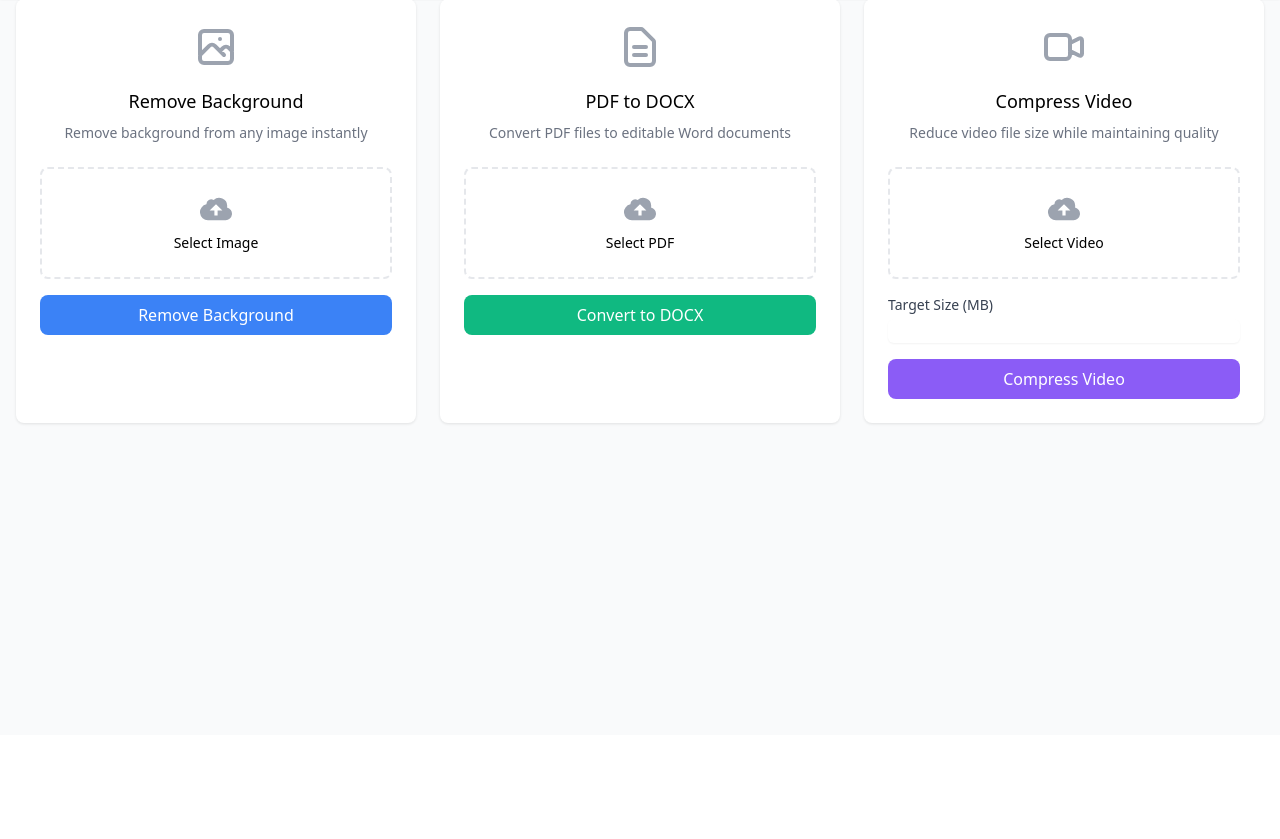
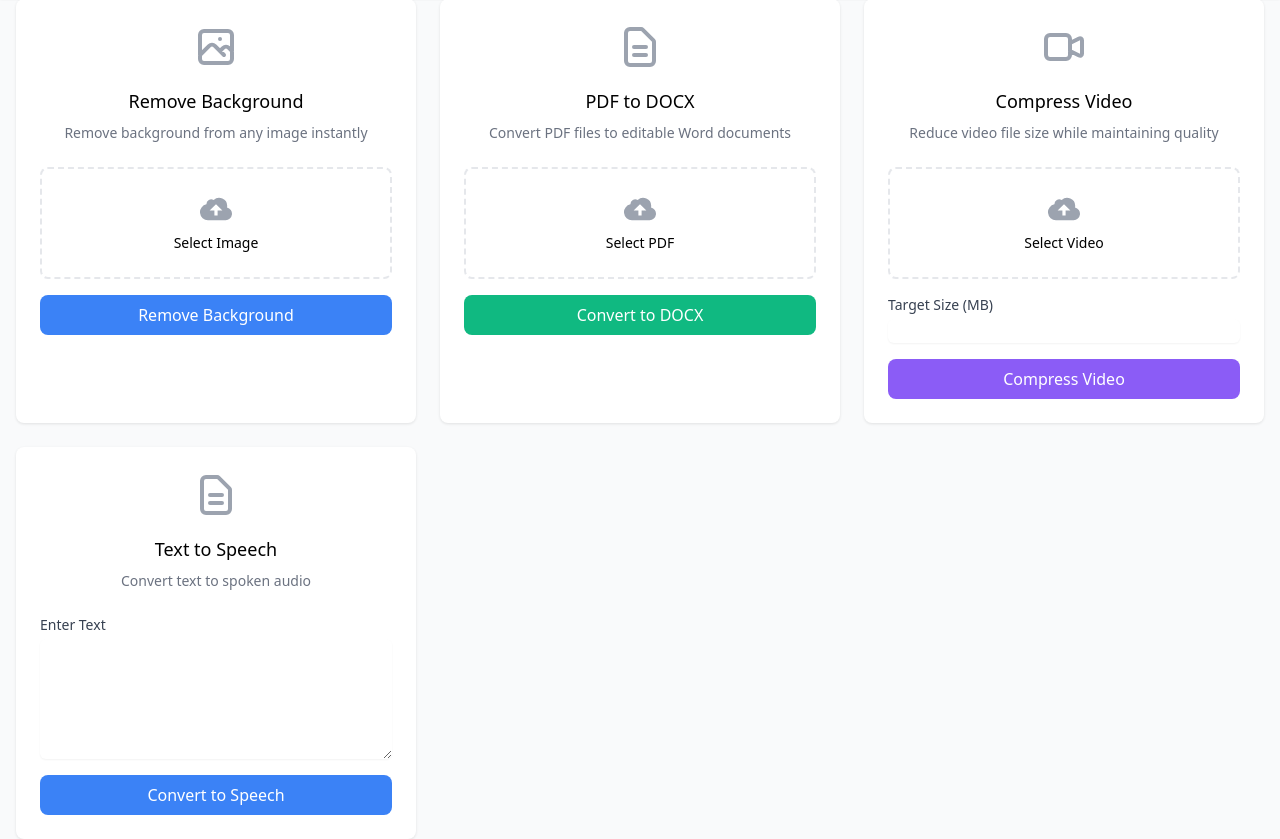
Before and after one commit to ira011/Python-Tools, a Flask app: page / in a window 1280 px wide. Shown: the part 65-904 px from the top of the page. Before the commit the page ends 490 px from the top, so only its background shows below. Run offline with Flask 3, Linux system fonts and the light colour scheme.

Commit message:
added text-to-speech

```diff
--- a/app.py
+++ b/app.py
@@ -4,6 +4,7 @@ from pdf2docx import Converter
 from PIL import Image
 import moviepy as mp
 import os
+from gtts import gTTS
 
 app = Flask(__name__)
 UPLOAD_FOLDER = 'uploads'
@@ -73,5 +74,23 @@ def compress_video():
     except Exception as e:
         return f"Error: {e}"
 
+# Text-to-Speech tool
+@app.route('/text-to-speech', methods=['POST'])
+def text_to_speech():
+    try:
+        text = request.form['text']
+        if not text.strip():
+            return "Error: No text provided for conversion.", 400
+
+        output_path = os.path.join(RESULT_FOLDER, 'speech.mp3')
+
+        # Convert text to speech
+        tts = gTTS(text)
+        tts.save(output_path)
+
+        return send_file(output_path, as_attachment=True)
+    except Exception as e:
+        return f"Error: {e}", 500
+
 if __name__ == '__main__':
     app.run(debug=True)
--- a/static/css/style.css
+++ b/static/css/style.css
@@ -162,3 +162,11 @@ nav {
         transform: rotate(360deg);
     }
 }
+.btn-blue {
+    background-color: var(--blue-primary);
+    color: white;
+}
+
+.btn-blue:hover {
+    background-color: #2563EB;
+}
--- a/templates/index.html
+++ b/templates/index.html
@@ -105,6 +105,27 @@
                     </div>
                 </form>
             </div>
+            <!-- Text to Speech Tool -->
+            <div class="tool-card">
+                <div class="text-center">
+                    <svg class="mx-auto h-12 w-12 text-gray-400" fill="none" stroke="currentColor" viewBox="0 0 24 24">
+                        <path stroke-linecap="round" stroke-linejoin="round" stroke-width="2" d="M9 12h6m-6 4h6m2 5H7a2 2 0 01-2-2V5a2 2 0 012-2h5.586a1 1 0 01.707.293l5.414 5.414a1 1 0 01.293.707V19a2 2 0 01-2 2z"/>
+                    </svg>
+                    <h2 class="mt-4 text-lg font-medium">Text to Speech</h2>
+                    <p class="mt-2 text-sm text-gray-500">Convert text to spoken audio</p>
+                </div>
+                <form action="/text-to-speech" method="post" class="mt-6">
+                    <div class="mt-4">
+                        <label class="block text-sm font-medium text-gray-700">Enter Text</label>
+                        <textarea name="text" rows="5" class="mt-1 block w-full rounded-md border-gray-300 shadow-sm" required></textarea>
+                    </div>
+                    <button type="submit" class="btn btn-blue mt-4 submit-btn">Convert to Speech</button>
+                    <div class="loading">
+                        <div class="spinner"></div>
+                        <p class="mt-2 text-sm text-gray-500">Converting...</p>
+                    </div>
+                </form>
+            </div>
         </div>
     </main>
 
```
Also changed, not shown: 1 other file.
